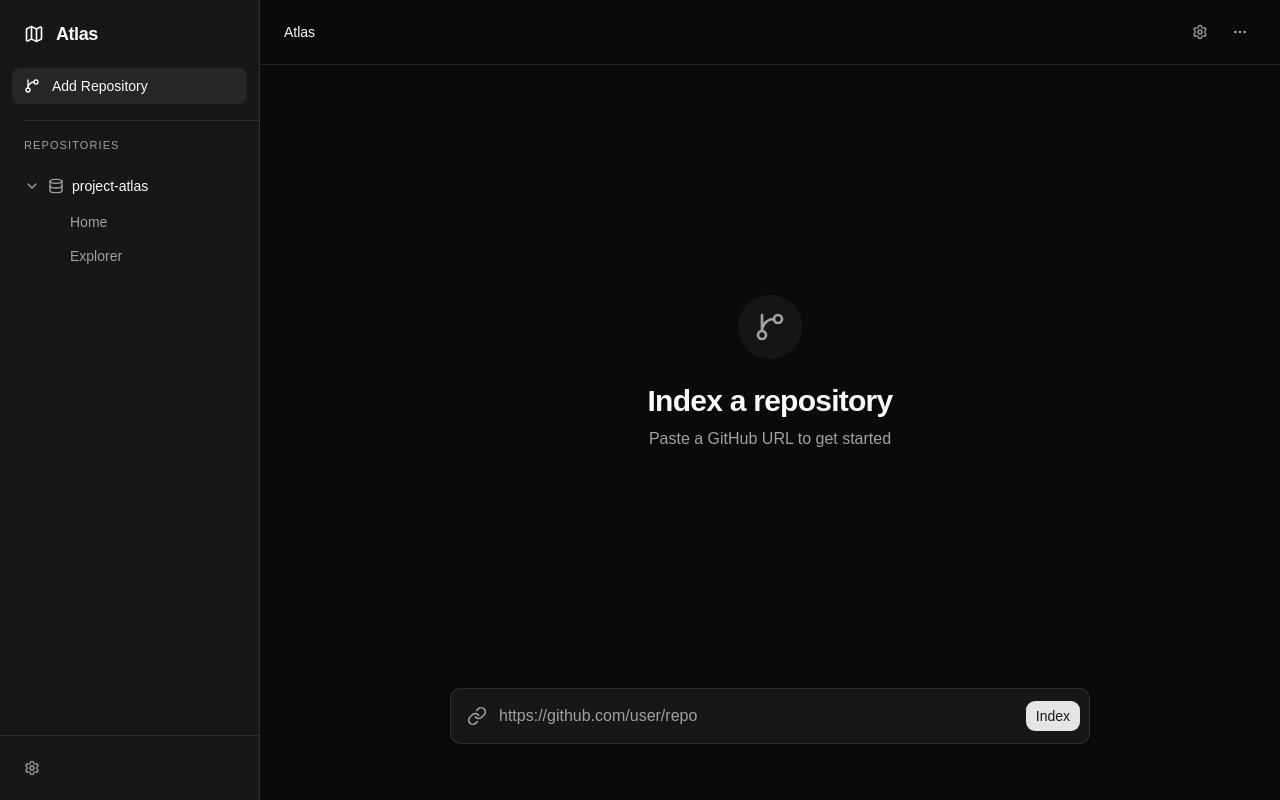
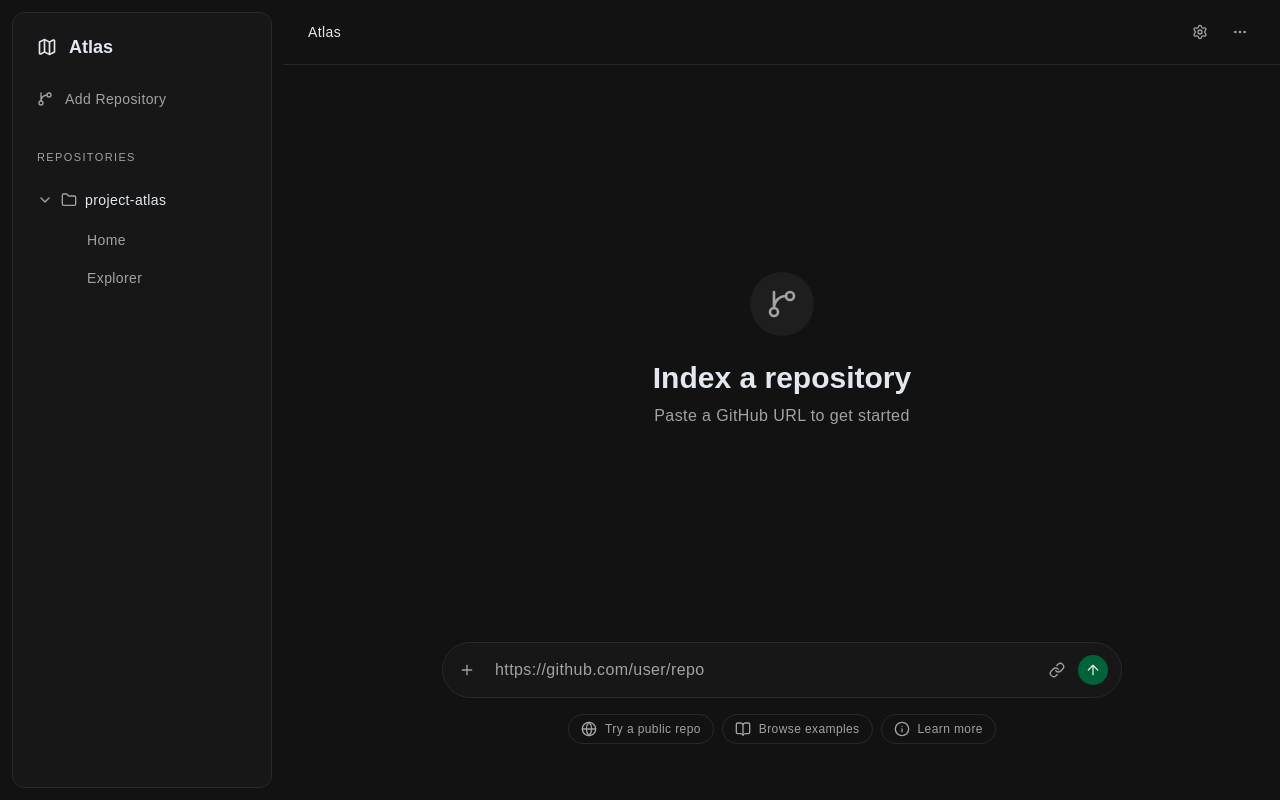
Before and after one commit to thecerebralcosmocrat/atlas, a React (Vite) app: page / in a window 1280 px wide. Built offline with nearby package versions, Linux system fonts and the light colour scheme.

Commit message:
Update App, Sidebar, and styling

```diff
--- a/src/App.jsx
+++ b/src/App.jsx
@@ -13,6 +13,11 @@ import {
   MoreHorizontal,
   GitBranch,
   Link as LinkIcon,
+  Plus,
+  ArrowUp,
+  Globe,
+  BookOpen,
+  Info,
 } from "lucide-react";
 
 function Home() {
@@ -91,26 +96,58 @@ function Onboarding() {
       </div>
 
       {/* URL Input Area */}
-      <div className="w-full max-w-[640px] pb-8 flex-shrink-0 mx-auto">
-        <div className="relative flex items-center bg-card border border-border rounded-lg focus-within:border-foreground/30 transition-colors shadow-sm overflow-hidden h-14">
-          <div className="pl-4 pr-3 text-muted-foreground flex items-center justify-center">
-            <LinkIcon className="w-5 h-5" />
-          </div>
+      <div className="w-full max-w-[680px] pb-8 flex-shrink-0 mx-auto">
+        <div className="relative flex items-center bg-card border border-border rounded-full h-14 px-2">
+          <Button
+            variant="ghost"
+            size="icon"
+            className="rounded-full flex-shrink-0 text-muted-foreground hover:text-foreground"
+          >
+            <Plus className="w-5 h-5" />
+          </Button>
           <input
             type="text"
             value={url}
             onChange={(e) => setUrl(e.target.value)}
             placeholder="https://github.com/user/repo"
-            className="flex-1 bg-transparent border-none outline-none text-foreground placeholder:text-muted-foreground text-base h-full w-full"
+            className="flex-1 bg-transparent border-none outline-none text-foreground placeholder:text-muted-foreground text-base h-full px-3"
             onKeyDown={(e) => {
               if (e.key === "Enter") handleIndex();
             }}
           />
-          <div className="pr-2 flex items-center h-full">
-            <Button variant="default" onClick={handleIndex}>
-              Index
+          <div className="flex items-center gap-1 flex-shrink-0 pr-1">
+            <Button
+              variant="ghost"
+              size="icon"
+              className="rounded-full text-muted-foreground hover:text-foreground"
+            >
+              <LinkIcon className="w-5 h-5" />
+            </Button>
+            <Button
+              variant="default"
+              size="icon"
+              className="rounded-full"
+              onClick={handleIndex}
+            >
+              <ArrowUp className="w-4 h-4" />
             </Button>
           </div>
+        </div>
+
+        {/* Suggestion Chips */}
+        <div className="flex flex-wrap items-center justify-center gap-2 mt-4">
+          <button className="flex items-center gap-2 rounded-full border border-border bg-transparent hover:bg-accent text-muted-foreground text-xs px-3 py-1.5 transition-colors">
+            <Globe className="w-4 h-4" />
+            <span>Try a public repo</span>
+          </button>
+          <button className="flex items-center gap-2 rounded-full border border-border bg-transparent hover:bg-accent text-muted-foreground text-xs px-3 py-1.5 transition-colors">
+            <BookOpen className="w-4 h-4" />
+            <span>Browse examples</span>
+          </button>
+          <button className="flex items-center gap-2 rounded-full border border-border bg-transparent hover:bg-accent text-muted-foreground text-xs px-3 py-1.5 transition-colors">
+            <Info className="w-4 h-4" />
+            <span>Learn more</span>
+          </button>
         </div>
 
         {/* Progress Log */}
--- a/src/components/Sidebar.jsx
+++ b/src/components/Sidebar.jsx
@@ -1,13 +1,7 @@
 import { useState } from "react";
-import { Map, GitBranch, Database, ChevronDown, Settings } from "lucide-react";
+import { Map, GitBranch, Folder, ChevronDown } from "lucide-react";
 import { Separator } from "@/components/ui/separator";
 import { ScrollArea } from "@/components/ui/scroll-area";
-import { Button } from "@/components/ui/button";
-import {
-  Tooltip,
-  TooltipContent,
-  TooltipTrigger,
-} from "@/components/ui/tooltip";
 import { useNavigate, useLocation } from "react-router-dom";
 
 export default function Sidebar() {
@@ -18,7 +12,7 @@ export default function Sidebar() {
   const isActive = (path) => location.pathname === path;
 
   return (
-    <aside className="w-[260px] bg-card flex flex-col border-r border-border h-full flex-shrink-0">
+    <aside className="w-[260px] bg-card flex flex-col border border-border h-[calc(100vh-24px)] m-3 rounded-xl flex-shrink-0 overflow-hidden">
       {/* Sidebar header */}
       <div className="flex items-center gap-3 px-6 py-5 text-foreground">
         <Map className="w-5 h-5" />
@@ -29,9 +23,7 @@ export default function Sidebar() {
       <div className="px-3 pb-4 space-y-1 text-muted-foreground">
         <div
           onClick={() => navigate("/")}
-          className={`flex items-center gap-3 px-3 py-2 rounded-md hover:bg-accent hover:text-accent-foreground cursor-pointer transition-colors ${
-            isActive("/") ? "bg-accent text-foreground" : ""
-          }`}
+          className="flex items-center gap-3 px-3 py-2 rounded-lg hover:bg-accent hover:text-accent-foreground cursor-pointer transition-colors"
         >
           <GitBranch className="w-4 h-4" />
           <span className="text-sm font-medium">Add Repository</span>
@@ -54,13 +46,13 @@ export default function Sidebar() {
           {/* Example Repository Group */}
           <div className="space-y-1">
             <div
-              className="flex items-center gap-2 px-3 py-1.5 text-foreground cursor-pointer hover:bg-accent rounded-md transition-colors group"
+              className="flex items-center gap-2 px-3 py-2 text-foreground cursor-pointer hover:bg-accent rounded-lg transition-colors group"
               onClick={() => setIsProjectAtlasOpen(!isProjectAtlasOpen)}
             >
               <ChevronDown
                 className={`w-4 h-4 text-muted-foreground group-hover:text-foreground transition-transform ${isProjectAtlasOpen ? "" : "-rotate-90"}`}
               />
-              <Database className="w-4 h-4 text-muted-foreground group-hover:text-foreground transition-colors" />
+              <Folder className="w-4 h-4 text-muted-foreground group-hover:text-foreground transition-colors" />
               <span className="text-sm font-medium">project-atlas</span>
             </div>
 
@@ -68,7 +60,7 @@ export default function Sidebar() {
               <div className="pl-9 pr-2 space-y-0.5">
                 <div
                   onClick={() => navigate("/home")}
-                  className={`flex items-center gap-2 py-1.5 px-2 cursor-pointer rounded-md transition-colors ${
+                  className={`flex items-center gap-2 py-2 px-3 cursor-pointer rounded-lg transition-colors ${
                     isActive("/home")
                       ? "bg-accent/30 text-foreground"
                       : "text-muted-foreground hover:bg-accent/50 hover:text-foreground"
@@ -83,7 +75,7 @@ export default function Sidebar() {
                 </div>
                 <div
                   onClick={() => navigate("/explorer")}
-                  className={`flex items-center gap-2 py-1.5 px-2 cursor-pointer rounded-md transition-colors ${
+                  className={`flex items-center gap-2 py-2 px-3 cursor-pointer rounded-lg transition-colors ${
                     isActive("/explorer")
                       ? "bg-accent/30 text-foreground"
                       : "text-muted-foreground hover:bg-accent/50 hover:text-foreground"
@@ -101,24 +93,6 @@ export default function Sidebar() {
           </div>
         </div>
       </ScrollArea>
-
-      {/* Settings Bottom Area */}
-      <div className="px-4 py-4 mt-auto border-t border-border">
-        <Tooltip>
-          <TooltipTrigger asChild>
-            <Button
-              variant="ghost"
-              size="icon"
-              className="text-muted-foreground hover:text-foreground"
-            >
-              <Settings className="w-5 h-5" />
-            </Button>
-          </TooltipTrigger>
-          <TooltipContent side="right">
-            <p>Settings</p>
-          </TooltipContent>
-        </Tooltip>
-      </div>
     </aside>
   );
 }
--- a/src/index.css
+++ b/src/index.css
@@ -1,120 +1,193 @@
 @import "tailwindcss";
-@import "tw-animate-css";
-@import "shadcn/tailwind.css";
-@import "@fontsource-variable/geist";
 
 @custom-variant dark (&:is(.dark *));
 
-@theme inline {
-    --font-heading: var(--font-sans);
-    --font-sans: "Geist Variable", sans-serif;
-    --color-sidebar-ring: var(--sidebar-ring);
-    --color-sidebar-border: var(--sidebar-border);
-    --color-sidebar-accent-foreground: var(--sidebar-accent-foreground);
-    --color-sidebar-accent: var(--sidebar-accent);
-    --color-sidebar-primary-foreground: var(--sidebar-primary-foreground);
-    --color-sidebar-primary: var(--sidebar-primary);
-    --color-sidebar-foreground: var(--sidebar-foreground);
-    --color-sidebar: var(--sidebar);
-    --color-chart-5: var(--chart-5);
-    --color-chart-4: var(--chart-4);
-    --color-chart-3: var(--chart-3);
-    --color-chart-2: var(--chart-2);
-    --color-chart-1: var(--chart-1);
-    --color-ring: var(--ring);
-    --color-input: var(--input);
-    --color-border: var(--border);
-    --color-destructive: var(--destructive);
-    --color-accent-foreground: var(--accent-foreground);
-    --color-accent: var(--accent);
-    --color-muted-foreground: var(--muted-foreground);
-    --color-muted: var(--muted);
-    --color-secondary-foreground: var(--secondary-foreground);
-    --color-secondary: var(--secondary);
-    --color-primary-foreground: var(--primary-foreground);
-    --color-primary: var(--primary);
-    --color-popover-foreground: var(--popover-foreground);
-    --color-popover: var(--popover);
-    --color-card-foreground: var(--card-foreground);
-    --color-card: var(--card);
-    --color-foreground: var(--foreground);
-    --color-background: var(--background);
-    --radius-sm: calc(var(--radius) * 0.6);
-    --radius-md: calc(var(--radius) * 0.8);
-    --radius-lg: var(--radius);
-    --radius-xl: calc(var(--radius) * 1.4);
-    --radius-2xl: calc(var(--radius) * 1.8);
-    --radius-3xl: calc(var(--radius) * 2.2);
-    --radius-4xl: calc(var(--radius) * 2.6);
-}
-
 :root {
-    --background: oklch(1 0 0);
-    --foreground: oklch(0.145 0 0);
-    --card: oklch(1 0 0);
-    --card-foreground: oklch(0.145 0 0);
-    --popover: oklch(1 0 0);
-    --popover-foreground: oklch(0.145 0 0);
-    --primary: oklch(0.205 0 0);
-    --primary-foreground: oklch(0.985 0 0);
-    --secondary: oklch(0.97 0 0);
-    --secondary-foreground: oklch(0.205 0 0);
-    --muted: oklch(0.97 0 0);
-    --muted-foreground: oklch(0.556 0 0);
-    --accent: oklch(0.97 0 0);
-    --accent-foreground: oklch(0.205 0 0);
-    --destructive: oklch(0.577 0.245 27.325);
-    --border: oklch(0.922 0 0);
-    --input: oklch(0.922 0 0);
-    --ring: oklch(0.708 0 0);
-    --chart-1: oklch(0.87 0 0);
-    --chart-2: oklch(0.556 0 0);
-    --chart-3: oklch(0.439 0 0);
-    --chart-4: oklch(0.371 0 0);
-    --chart-5: oklch(0.269 0 0);
-    --radius: 0.625rem;
-    --sidebar: oklch(0.985 0 0);
-    --sidebar-foreground: oklch(0.145 0 0);
-    --sidebar-primary: oklch(0.205 0 0);
-    --sidebar-primary-foreground: oklch(0.985 0 0);
-    --sidebar-accent: oklch(0.97 0 0);
-    --sidebar-accent-foreground: oklch(0.205 0 0);
-    --sidebar-border: oklch(0.922 0 0);
-    --sidebar-ring: oklch(0.708 0 0);
+    --background: oklch(0.9911 0 0);
+    --foreground: oklch(0.2046 0 0);
+    --card: oklch(0.9911 0 0);
+    --card-foreground: oklch(0.2046 0 0);
+    --popover: oklch(0.9911 0 0);
+    --popover-foreground: oklch(0.4386 0 0);
+    --primary: oklch(0.8348 0.1302 160.908);
+    --primary-foreground: oklch(0.2626 0.0147 166.4589);
+    --secondary: oklch(0.994 0 0);
+    --secondary-foreground: oklch(0.2046 0 0);
+    --muted: oklch(0.9461 0 0);
+    --muted-foreground: oklch(0.2435 0 0);
+    --accent: oklch(0.9461 0 0);
+    --accent-foreground: oklch(0.2435 0 0);
+    --destructive: oklch(0.5523 0.1927 32.7272);
+    --destructive-foreground: oklch(0.9934 0.0032 17.2118);
+    --border: oklch(0.9037 0 0);
+    --input: oklch(0.9731 0 0);
+    --ring: oklch(0.8348 0.1302 160.908);
+    --chart-1: oklch(0.8348 0.1302 160.908);
+    --chart-2: oklch(0.6231 0.188 259.8145);
+    --chart-3: oklch(0.6056 0.2189 292.7172);
+    --chart-4: oklch(0.7686 0.1647 70.0804);
+    --chart-5: oklch(0.6959 0.1491 162.4796);
+    --sidebar: oklch(0.9911 0 0);
+    --sidebar-foreground: oklch(0.5452 0 0);
+    --sidebar-primary: oklch(0.8348 0.1302 160.908);
+    --sidebar-primary-foreground: oklch(0.2626 0.0147 166.4589);
+    --sidebar-accent: oklch(0.9461 0 0);
+    --sidebar-accent-foreground: oklch(0.2435 0 0);
+    --sidebar-border: oklch(0.9037 0 0);
+    --sidebar-ring: oklch(0.8348 0.1302 160.908);
+    --font-sans: Outfit, sans-serif;
+    --font-serif: ui-serif, Georgia, Cambria, "Times New Roman", Times, serif;
+    --font-mono: monospace;
+    --radius: 0.5rem;
+    --shadow-x: 0px;
+    --shadow-y: 1px;
+    --shadow-blur: 3px;
+    --shadow-spread: 0px;
+    --shadow-opacity: 0.17;
+    --shadow-color: #000000;
+    --shadow-2xs: 0px 1px 3px 0px hsl(0 0% 0% / 0.09);
+    --shadow-xs: 0px 1px 3px 0px hsl(0 0% 0% / 0.09);
+    --shadow-sm:
+        0px 1px 3px 0px hsl(0 0% 0% / 0.17),
+        0px 1px 2px -1px hsl(0 0% 0% / 0.17);
+    --shadow:
+        0px 1px 3px 0px hsl(0 0% 0% / 0.17),
+        0px 1px 2px -1px hsl(0 0% 0% / 0.17);
+    --shadow-md:
+        0px 1px 3px 0px hsl(0 0% 0% / 0.17),
+        0px 2px 4px -1px hsl(0 0% 0% / 0.17);
+    --shadow-lg:
+        0px 1px 3px 0px hsl(0 0% 0% / 0.17),
+        0px 4px 6px -1px hsl(0 0% 0% / 0.17);
+    --shadow-xl:
+        0px 1px 3px 0px hsl(0 0% 0% / 0.17),
+        0px 8px 10px -1px hsl(0 0% 0% / 0.17);
+    --shadow-2xl: 0px 1px 3px 0px hsl(0 0% 0% / 0.43);
+    --tracking-normal: 0.025em;
+    --spacing: 0.25rem;
 }
 
 .dark {
-    --background: oklch(0.145 0 0);
-    --foreground: oklch(0.985 0 0);
-    --card: oklch(0.205 0 0);
-    --card-foreground: oklch(0.985 0 0);
-    --popover: oklch(0.205 0 0);
-    --popover-foreground: oklch(0.985 0 0);
-    --primary: oklch(0.922 0 0);
-    --primary-foreground: oklch(0.205 0 0);
-    --secondary: oklch(0.269 0 0);
-    --secondary-foreground: oklch(0.985 0 0);
-    --muted: oklch(0.269 0 0);
-    --muted-foreground: oklch(0.708 0 0);
-    --accent: oklch(0.269 0 0);
-    --accent-foreground: oklch(0.985 0 0);
-    --destructive: oklch(0.704 0.191 22.216);
-    --border: oklch(1 0 0 / 10%);
-    --input: oklch(1 0 0 / 15%);
-    --ring: oklch(0.556 0 0);
-    --chart-1: oklch(0.87 0 0);
-    --chart-2: oklch(0.556 0 0);
-    --chart-3: oklch(0.439 0 0);
-    --chart-4: oklch(0.371 0 0);
-    --chart-5: oklch(0.269 0 0);
-    --sidebar: oklch(0.205 0 0);
-    --sidebar-foreground: oklch(0.985 0 0);
-    --sidebar-primary: oklch(0.488 0.243 264.376);
-    --sidebar-primary-foreground: oklch(0.985 0 0);
-    --sidebar-accent: oklch(0.269 0 0);
-    --sidebar-accent-foreground: oklch(0.985 0 0);
-    --sidebar-border: oklch(1 0 0 / 10%);
-    --sidebar-ring: oklch(0.556 0 0);
+    --background: oklch(0.1822 0 0);
+    --foreground: oklch(0.9288 0.0126 255.5078);
+    --card: oklch(0.2046 0 0);
+    --card-foreground: oklch(0.9288 0.0126 255.5078);
+    --popover: oklch(0.2603 0 0);
+    --popover-foreground: oklch(0.7348 0 0);
+    --primary: oklch(0.4365 0.1044 156.7556);
+    --primary-foreground: oklch(0.9213 0.0135 167.1556);
+    --secondary: oklch(0.2603 0 0);
+    --secondary-foreground: oklch(0.9851 0 0);
+    --muted: oklch(0.2393 0 0);
+    --muted-foreground: oklch(0.7122 0 0);
+    --accent: oklch(0.3132 0 0);
+    --accent-foreground: oklch(0.9851 0 0);
+    --destructive: oklch(0.3123 0.0852 29.7877);
+    --destructive-foreground: oklch(0.9368 0.0045 34.3092);
+    --border: oklch(0.2809 0 0);
+    --input: oklch(0.2603 0 0);
+    --ring: oklch(0.8003 0.1821 151.711);
+    --chart-1: oklch(0.8003 0.1821 151.711);
+    --chart-2: oklch(0.7137 0.1434 254.624);
+    --chart-3: oklch(0.709 0.1592 293.5412);
+    --chart-4: oklch(0.8369 0.1644 84.4286);
+    --chart-5: oklch(0.7845 0.1325 181.912);
+    --sidebar: oklch(0.1822 0 0);
+    --sidebar-foreground: oklch(0.6301 0 0);
+    --sidebar-primary: oklch(0.4365 0.1044 156.7556);
+    --sidebar-primary-foreground: oklch(0.9213 0.0135 167.1556);
+    --sidebar-accent: oklch(0.3132 0 0);
+    --sidebar-accent-foreground: oklch(0.9851 0 0);
+    --sidebar-border: oklch(0.2809 0 0);
+    --sidebar-ring: oklch(0.8003 0.1821 151.711);
+    --font-sans: Outfit, sans-serif;
+    --font-serif: ui-serif, Georgia, Cambria, "Times New Roman", Times, serif;
+    --font-mono: monospace;
+    --radius: 0.5rem;
+    --shadow-x: 0px;
+    --shadow-y: 1px;
+    --shadow-blur: 3px;
+    --shadow-spread: 0px;
+    --shadow-opacity: 0.17;
+    --shadow-color: #000000;
+    --shadow-2xs: 0px 1px 3px 0px hsl(0 0% 0% / 0.09);
+    --shadow-xs: 0px 1px 3px 0px hsl(0 0% 0% / 0.09);
+    --shadow-sm:
+        0px 1px 3px 0px hsl(0 0% 0% / 0.17),
+        0px 1px 2px -1px hsl(0 0% 0% / 0.17);
+    --shadow:
+        0px 1px 3px 0px hsl(0 0% 0% / 0.17),
+        0px 1px 2px -1px hsl(0 0% 0% / 0.17);
+    --shadow-md:
+        0px 1px 3px 0px hsl(0 0% 0% / 0.17),
+        0px 2px 4px -1px hsl(0 0% 0% / 0.17);
+    --shadow-lg:
+        0px 1px 3px 0px hsl(0 0% 0% / 0.17),
+        0px 4px 6px -1px hsl(0 0% 0% / 0.17);
+    --shadow-xl:
+        0px 1px 3px 0px hsl(0 0% 0% / 0.17),
+        0px 8px 10px -1px hsl(0 0% 0% / 0.17);
+    --shadow-2xl: 0px 1px 3px 0px hsl(0 0% 0% / 0.43);
+}
+
+@theme inline {
+    --color-background: var(--background);
+    --color-foreground: var(--foreground);
+    --color-card: var(--card);
+    --color-card-foreground: var(--card-foreground);
+    --color-popover: var(--popover);
+    --color-popover-foreground: var(--popover-foreground);
+    --color-primary: var(--primary);
+    --color-primary-foreground: var(--primary-foreground);
+    --color-secondary: var(--secondary);
+    --color-secondary-foreground: var(--secondary-foreground);
+    --color-muted: var(--muted);
+    --color-muted-foreground: var(--muted-foreground);
+    --color-accent: var(--accent);
+    --color-accent-foreground: var(--accent-foreground);
+    --color-destructive: var(--destructive);
+    --color-destructive-foreground: var(--destructive-foreground);
+    --color-border: var(--border);
+    --color-input: var(--input);
+    --color-ring: var(--ring);
+    --color-chart-1: var(--chart-1);
+    --color-chart-2: var(--chart-2);
+    --color-chart-3: var(--chart-3);
+    --color-chart-4: var(--chart-4);
+    --color-chart-5: var(--chart-5);
+    --color-sidebar: var(--sidebar);
+    --color-sidebar-foreground: var(--sidebar-foreground);
+    --color-sidebar-primary: var(--sidebar-primary);
+    --color-sidebar-primary-foreground: var(--sidebar-primary-foreground);
+    --color-sidebar-accent: var(--sidebar-accent);
+    --color-sidebar-accent-foreground: var(--sidebar-accent-foreground);
+    --color-sidebar-border: var(--sidebar-border);
+    --color-sidebar-ring: var(--sidebar-ring);
+
+    --font-sans: var(--font-sans);
+    --font-mono: var(--font-mono);
+    --font-serif: var(--font-serif);
+
+    --radius-sm: calc(var(--radius) - 4px);
+    --radius-md: calc(var(--radius) - 2px);
+    --radius-lg: var(--radius);
+    --radius-xl: calc(var(--radius) + 4px);
+
+    --shadow-2xs: var(--shadow-2xs);
+    --shadow-xs: var(--shadow-xs);
+    --shadow-sm: var(--shadow-sm);
+    --shadow: var(--shadow);
+    --shadow-md: var(--shadow-md);
+    --shadow-lg: var(--shadow-lg);
+    --shadow-xl: var(--shadow-xl);
+    --shadow-2xl: var(--shadow-2xl);
+
+    --tracking-tighter: calc(var(--tracking-normal) - 0.05em);
+    --tracking-tight: calc(var(--tracking-normal) - 0.025em);
+    --tracking-normal: var(--tracking-normal);
+    --tracking-wide: calc(var(--tracking-normal) + 0.025em);
+    --tracking-wider: calc(var(--tracking-normal) + 0.05em);
+    --tracking-widest: calc(var(--tracking-normal) + 0.1em);
 }
 
 @layer base {
@@ -123,8 +196,6 @@
     }
     body {
         @apply bg-background text-foreground;
-    }
-    html {
-        @apply font-sans;
+        letter-spacing: var(--tracking-normal);
     }
 }
```
